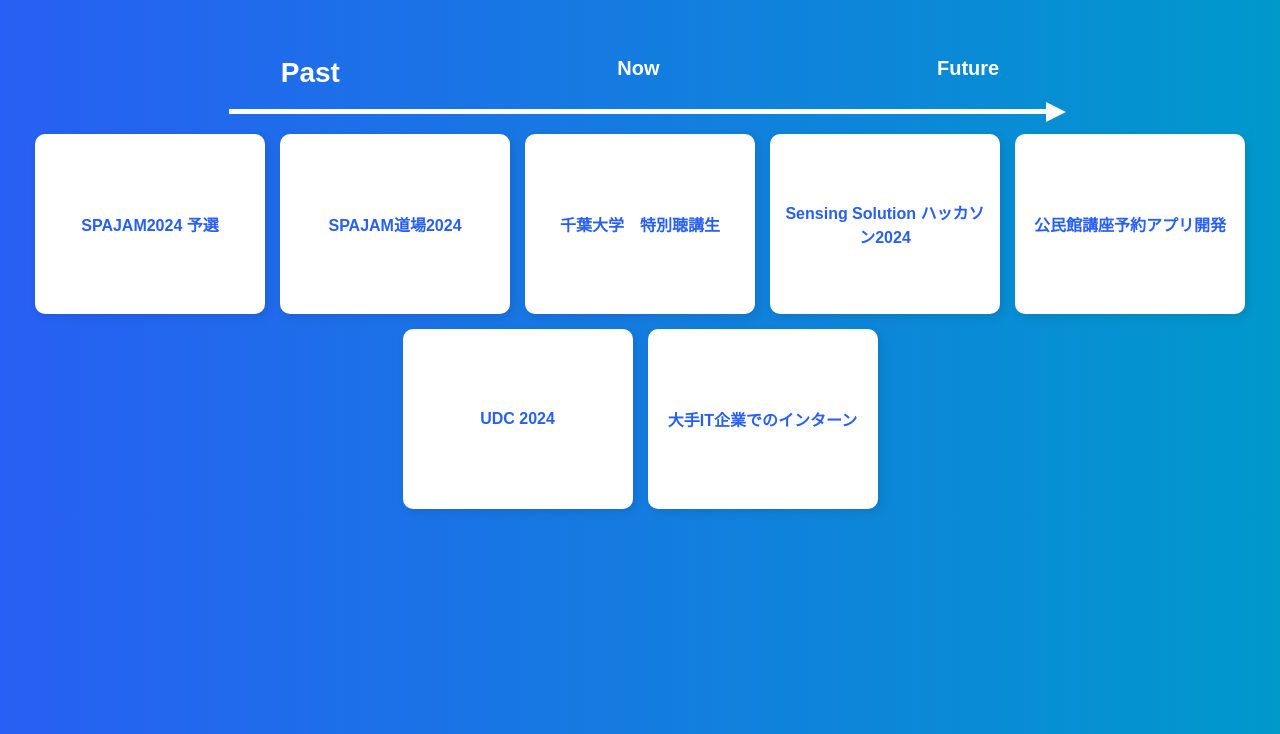
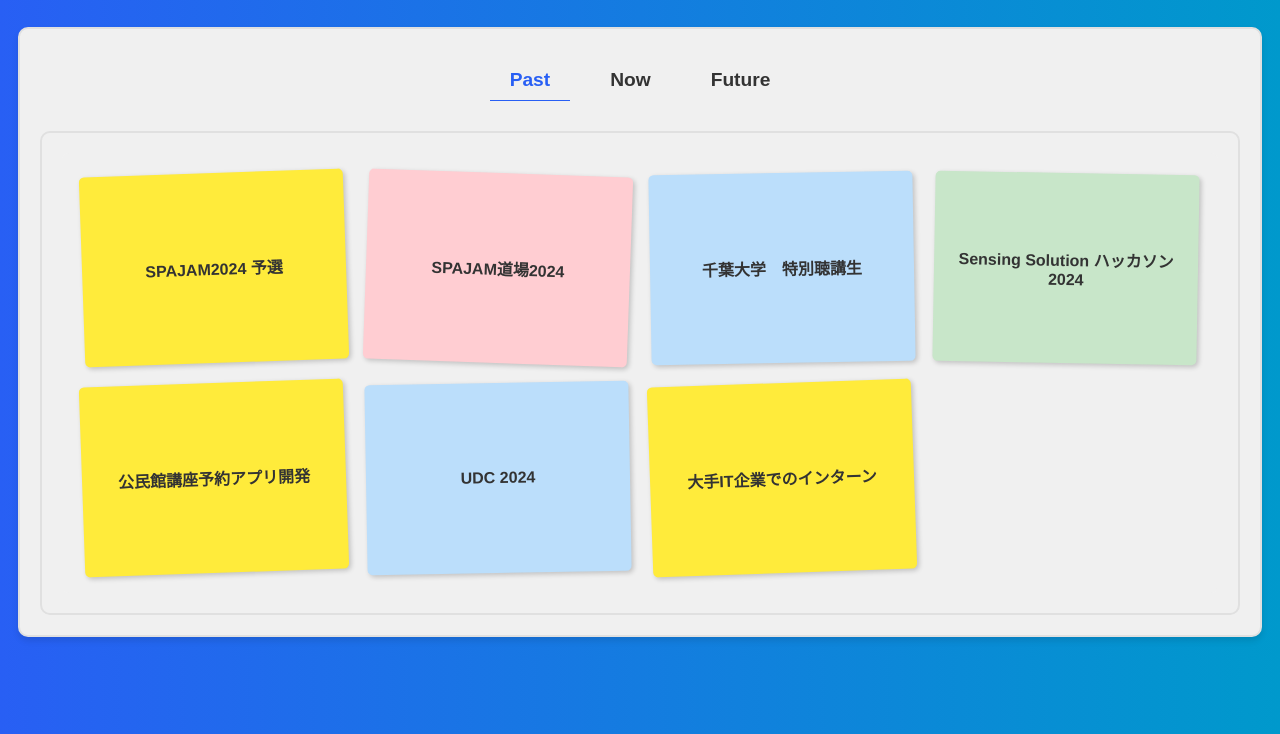
Before and after one commit to SolaIntegral/mypage2.github.io, a plain HTML site: page overview.html in a window 1280 px wide. Shown: the part 66-800 px from the top of the page. Drawn offline with nearby package versions, Linux system fonts and the light colour scheme.

Commit message:
overviewのスタイルをホワイトボード風に変更。これから詳細ポップアップの追加とよりホワイトボードっぽくする。

```diff
--- a/overview.html
+++ b/overview.html
@@ -9,14 +9,13 @@
     <title>Overview</title>
 </head>
 <body>
+    <!-- ホワイトボードコンテナ -->
+    <div class="timeline-container">
         <!-- タブナビゲーション -->
- <div class="timeline-container">
         <div class="tab-container">
             <span class="tab active" data-tab="past">Past</span>
             <span class="tab" data-tab="now">Now</span>
             <span class="tab" data-tab="future">Future</span>
-    </div>
-    <div class="timeline-arrow"></div>
         </div>
 
         <!-- コンテンツエリア -->
@@ -42,6 +41,7 @@
             <div id="future" class="tab-content">
                 <div class="card-container">
                     <div class="card">Flutterアプリ開発インターン</div>
+                </div>
             </div>
         </div>
     </div>
@@ -82,6 +82,8 @@
             });
         }
 
+        // ページ読み込み時にタブナビゲーションを初期化
+        document.addEventListener('DOMContentLoaded', initializeTabNavigation);
     </script>
     <script src="https://ajax.googleapis.com/ajax/libs/jquery/3.4.1/jquery.min.js"></script>
     <script src="script.js"></script>
--- a/styles.css
+++ b/styles.css
@@ -17,6 +17,14 @@
     /* 透過色 */
     --white-transparent: rgba(255,255,255,0.7);
     --black-transparent: rgba(0,0,0,0.1);
+
+    /* ホワイトボードテーマ用の色 */
+    --whiteboard-bg: #f0f0f0;
+    --whiteboard-border: #e0e0e0;
+    --sticky-note-yellow: #ffeb3b;
+    --sticky-note-pink: #ffcdd2;
+    --sticky-note-blue: #bbdefb;
+    --sticky-note-green: #c8e6c9;
 }
 
 /* スタートアニメーション */
@@ -443,99 +451,138 @@
 
 /* overview.html */
 .timeline-container {
-    position: relative;
-    display: flex;
-    flex-direction: column;
-    align-items: center;
-    margin-top: 40px;
+    background: var(--whiteboard-bg);
+    padding: 20px;
+    border-radius: 10px;
+    box-shadow: 0 4px 6px rgba(0, 0, 0, 0.1);
+    margin: 20px auto;
+    max-width: 1200px;
+    border: 2px solid var(--whiteboard-border);
 }
 
 /* タブコンテナ */
 .tab-container {
     display: flex;
-    justify-content: space-between;
-    width: 60%;
-    margin-bottom: 10px; /* 矢印との間隔 */
+    justify-content: center;
+    gap: 20px;
+    margin-bottom: 20px;
+    padding: 10px;
+    background: transparent;
+    border-radius: 8px;
 }
 
-/* タブ（Past, Now, Future） */
+/* タブ */
 .tab {
+    padding: 10px 20px;
     cursor: pointer;
-    padding: 10px 20px;
-    border-radius: 10px;
-    /* background-color: white; */
-    color: #fff;
+    background: transparent;
+    border: none;
+    color: var(--text-dark);
+    font-weight: bold;
     transition: all 0.3s ease;
-    font-weight: bold;
-    font-size: 20px; /* 拡大 */
+    position: relative;
+    overflow: hidden;
+    font-size: 1.2em;
+}
+
+.tab::before {
+    content: '';
+    position: absolute;
+    bottom: -2px;
+    left: 0;
+    width: 100%;
+    height: 3px;
+    background: var(--primary-color);
+    transform: scaleX(0);
+    transition: transform 0.3s ease;
+}
+
+.tab:hover::before {
+    transform: scaleX(1);
 }
 
 .tab.active {
-    /* background-color: #007ACC; */
-    color: white;
-    font-size: 28px; /* 拡大 */
+    background: transparent;
+    color: var(--primary-color);
+    border: none;
+    box-shadow: none;
 }
 
-/* デフォルトで全てのタブコンテンツを非表示 */
+.tab.active::before {
+    transform: scaleX(1);
+}
+
+/* カードコンテナ */
+.card-container {
+    display: grid;
+    grid-template-columns: repeat(auto-fill, minmax(250px, 1fr));
+    gap: 20px;
+    padding: 20px;
+    background: var(--whiteboard-bg);
+    border-radius: 8px;
+}
+
+/* カード（付箋） */
+.card {
+    background: var(--sticky-note-yellow);
+    padding: 20px;
+    border-radius: 5px;
+    box-shadow: 2px 2px 5px rgba(0,0,0,0.2);
+    transform: rotate(-2deg);
+    transition: all 0.3s ease;
+    cursor: pointer;
+    position: relative;
+    min-height: 150px;
+    display: flex;
+    align-items: center;
+    justify-content: center;
+    text-align: center;
+    font-weight: bold;
+    color: var(--text-dark);
+}
+
+.card:nth-child(2n) {
+    background: var(--sticky-note-pink);
+    transform: rotate(2deg);
+}
+
+.card:nth-child(3n) {
+    background: var(--sticky-note-blue);
+    transform: rotate(-1deg);
+}
+
+.card:nth-child(4n) {
+    background: var(--sticky-note-green);
+    transform: rotate(1deg);
+}
+
+.card:hover {
+    transform: rotate(0) scale(1.05);
+    box-shadow: 4px 4px 10px rgba(0,0,0,0.3);
+    z-index: 1;
+}
+
+/* コンテンツエリア */
+.content {
+    background: var(--whiteboard-bg);
+    border-radius: 10px;
+    padding: 20px;
+    margin-top: 20px;
+    border: 2px solid var(--whiteboard-border);
+}
+
 .tab-content {
     display: none;
+    animation: fadeIn 0.5s ease;
 }
 
-/* `active` クラスが付いたタブコンテンツのみ表示 */
 .tab-content.active {
     display: block;
 }
 
-
-/* 手書き風の矢印 */
-.timeline-arrow {
-    width: 65%;
-    height: 5px;
-    background-color: #fff;
-    position: relative;
-}
-
-.timeline-arrow::after {
-    content: "";
-    position: absolute;
-    right: -15px;
-    top: 50%;
-    transform: translateY(-50%);
-    border-left: 20px solid #fff;
-    border-top: 10px solid transparent;
-    border-bottom: 10px solid transparent;
-}
-
-
-/* 取り組みカード */
-.card-container {
-    display: flex;
-    flex-wrap: wrap;
-    justify-content: center;
-    gap: 15px;
-    margin-top: 20px;
-}
-
-.card {
-    width: 200px;
-    height: 150px;
-    padding: 15px;
-    color: var(--primary-color);
-    border-radius: 10px;
-    background-color: var(--text-white);
-    box-shadow: 3px 3px 10px var(--black-transparent);
-    font-size: 16px;
-    text-align: center;
-    display: flex;
-    align-items: center;
-    justify-content: center;
-    font-weight: bold;
-    transition: transform 0.2s;
-
-}
-
-.card:hover {
-    transform: scale(1.1);
+@keyframes fadeIn {
+    from { opacity: 0; transform: translateY(10px); }
+    to { opacity: 1; transform: translateY(0); }
 }
 /* overview.html */
 
```
Lines whose indentation alone changed are shown as unchanged.
